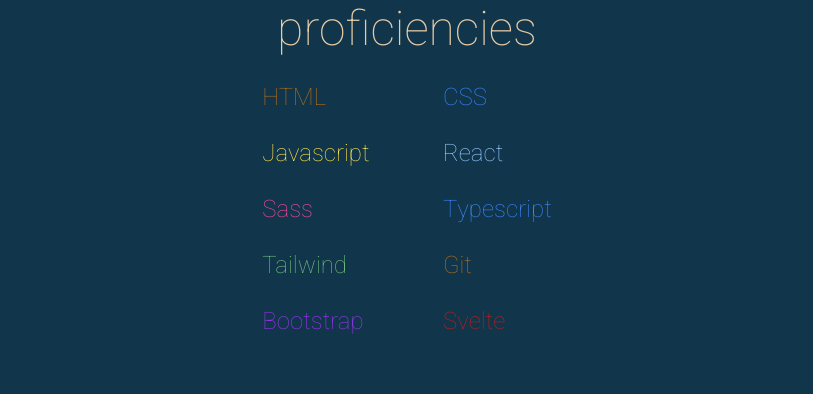
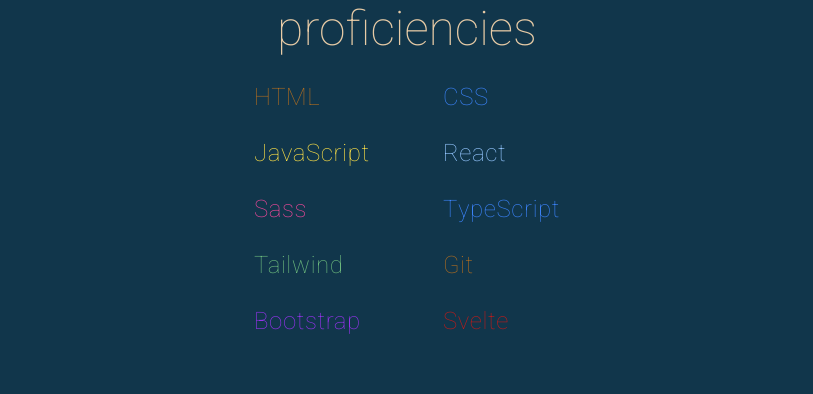
Before and after one commit to Jpaulsisson/svelte-portfolio-clone, a SvelteKit app: page /works in a window 1280 px wide. Shown: the part 166-560 px from the top of the page, without its empty margins (233-1046 px from the left). Built offline with nearby package versions, Linux system fonts and the light colour scheme.

Commit message:
Optimize proficiencies section code

```diff
--- a/src/routes/works/+page.svelte
+++ b/src/routes/works/+page.svelte
@@ -31,6 +31,48 @@
 let openCurrent = 'scale-0';
 let currentIndex = 0;
 
+const skills:Skill[] = [
+  {
+    name: 'HTML',
+    color: 'text-accentOrange',
+  },
+  {
+    name: 'CSS',
+    color: 'text-blue-500',
+  },
+  {
+    name: 'JavaScript',
+    color: 'text-yellow-300',
+  },
+  {
+    name: 'React',
+    color: 'text-blue-300',
+  },
+  {
+    name: 'Sass',
+    color: 'text-pink-500',
+  },
+  {
+    name: 'TypeScript',
+    color: 'text-blue-500',
+  },
+  {
+    name: 'Tailwind',
+    color: 'text-accentGreen',
+  },
+  {
+    name: 'Git',
+    color: 'text-accentOrange',
+  },
+  {
+    name: 'Bootstrap',
+    color: 'text-purple-600',
+  },
+  {
+    name: 'Svelte',
+    color: 'text-red-700',
+  },
+]
 const projects:Project[] = [
     {
       name: 'Retrofolio',
@@ -102,17 +144,10 @@
 
   <section class='my-10'>
     <h2 class='text-3xl text-center my-4 md:text-5xl'>proficiencies</h2>
-    <ul class=' grid grid-cols-2 gap-x-12 text-xl md:text-2xl'>
-      <li class='p-3 text-accentOrange'>HTML</li>
-      <li class='p-3 text-blue-500'>CSS</li>
-      <li class='p-3 text-yellow-300'>Javascript</li>
-      <li class='p-3 text-blue-300'>React</li>
-      <li class='p-3 text-pink-500'>Sass</li>
-      <li class='p-3 text-blue-500 '>Typescript</li>
-      <li class='p-3 text-accentGreen'>Tailwind</li>
-      <li class='p-3 text-accentOrange'>Git</li>
-      <li class='p-3 text-purple-600 '>Bootstrap</li>
-      <li class='p-3 text-red-700'>Svelte</li>
+    <ul class=' grid grid-cols-2 gap-x-12 tracking-wide text-xl md:text-2xl'>
+      {#each skills as {name, color}}
+        <li class={`p-3 ${color}`}>{name}</li>
+      {/each}
     </ul>
   </section>
 
```
